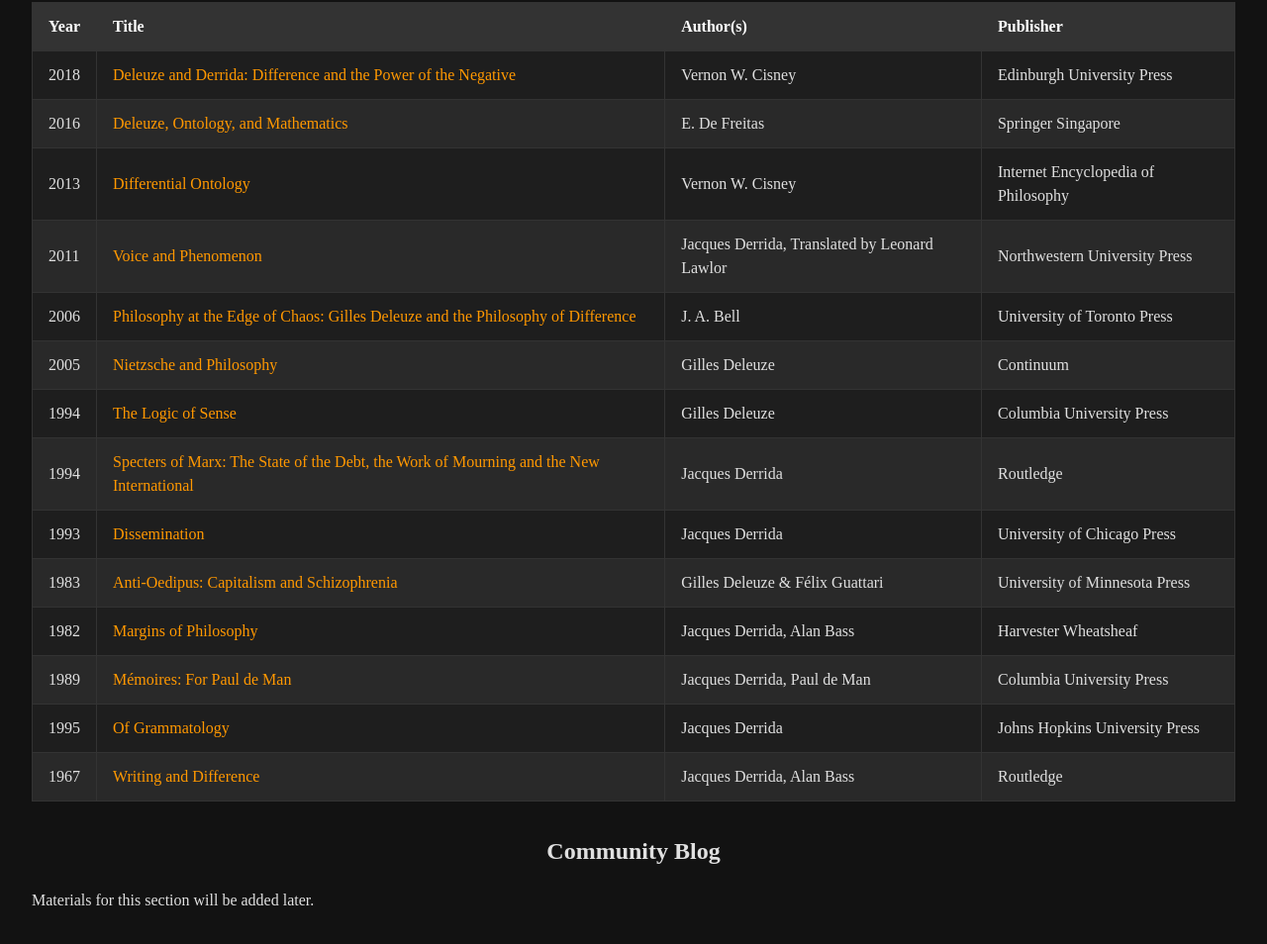
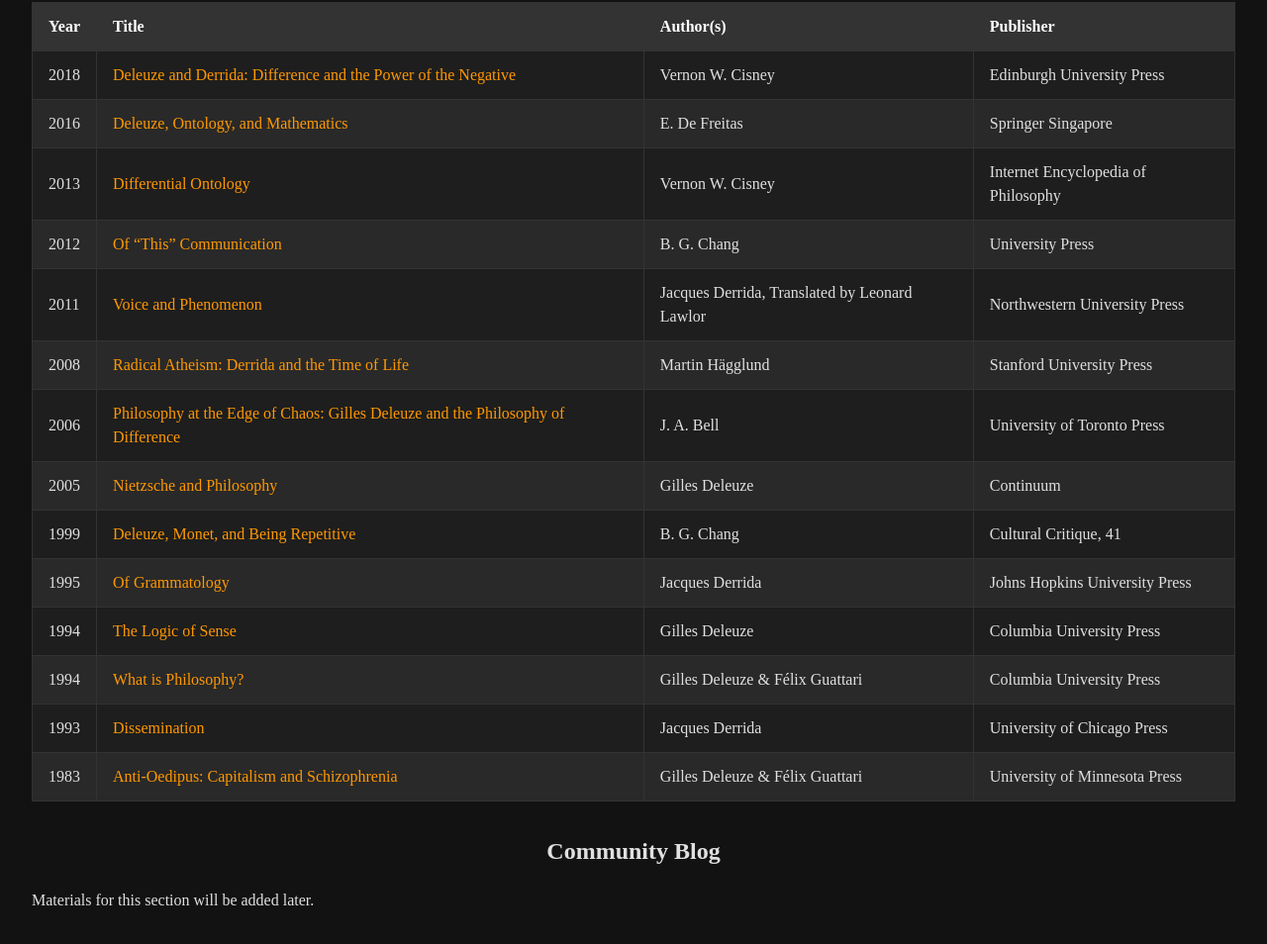
Before and after one commit to nimshav/EOC, a website: page public/index.html in a window 1280 px wide. Shown: the part 1056-2010 px from the top of the page at 99% size. Drawn offline with Linux system fonts and the light colour scheme.

Commit message:
more entries

```diff
--- a/public/index.html
+++ b/public/index.html
@@ -49,10 +49,22 @@
                 <td>Internet Encyclopedia of Philosophy</td>
             </tr>
             <tr>
+                <td>2012</td>
+                <td><a href="EOC_Library/Chang - 2012 - Of This Communication.pdf" target="_blank">Of “This” Communication</a></td>
+                <td>B. G. Chang</td>
+                <td>University Press</td>
+            </tr>
+            <tr>
                 <td>2011</td>
                 <td><a href="https://books.google.com/books/about/Voice_and_Phenomenon.html" target="_blank">Voice and Phenomenon</a></td>
                 <td>Jacques Derrida, Translated by Leonard Lawlor</td>
                 <td>Northwestern University Press</td>
+            </tr>
+            <tr>
+                <td>2008</td>
+                <td><a href="public/EOC_Library/Hägglund - 2008 - Radical atheism Derrida and the time of life.pdf" target="_blank">Radical Atheism: Derrida and the Time of Life</a></td>
+                <td>Martin Hägglund</td>
+                <td>Stanford University Press</td>
             </tr>
             <tr>
                 <td>2006</td>
@@ -67,6 +79,18 @@
                 <td>Continuum</td>
             </tr>
             <tr>
+                <td>1999</td>
+                <td><a href="EOC_Library/Chang - 1999 - Deleuze, Monet, and Being Repetitive.pdf" target="_blank">Deleuze, Monet, and Being Repetitive</a></td>
+                <td>B. G. Chang</td>
+                <td>Cultural Critique, 41</td>
+            </tr>
+            <tr>
+                <td>1995</td>
+                <td><a href="EOC_Library/Derrida and Derrida - 1995 - Of grammatology.pdf" target="_blank">Of Grammatology</a></td>
+                <td>Jacques Derrida</td>
+                <td>Johns Hopkins University Press</td>
+            </tr>
+            <tr>
                 <td>1994</td>
                 <td><a href="public/EOC_Library/Gilles Deleuze - The Logic of Sense.pdf" target="_blank">The Logic of Sense</a></td>
                 <td>Gilles Deleuze</td>
@@ -74,9 +98,9 @@
             </tr>
             <tr>
                 <td>1994</td>
-                    <td><a href="https://files.libcom.org/files/Derrida%20-%20Specters%20of%20Marx%20-%20The%20State%20of%20the%20Debt,%20the%20Work%20of%20Mourning%20and%20the%20New%20International.pdf" target="_blank">Specters of Marx: The State of the Debt, the Work of Mourning and the New International</a></td>
-                    <td>Jacques Derrida</td>
-                    <td>Routledge</td>
+                <td><a href="EOC_Library/Deleuze and Guattari - 1994 - What is philosophy.pdf" target="_blank">What is Philosophy?</a></td>
+                <td>Gilles Deleuze & Félix Guattari</td>
+                <td>Columbia University Press</td>
             </tr>
             <tr>
                 <td>1993</td>
@@ -90,34 +114,9 @@
                 <td>Gilles Deleuze & Félix Guattari</td>
                 <td>University of Minnesota Press</td>
             </tr>
-                <tr>
-                    <td>1982</td>
-                    <td><a href="EOC_Library/Derrida and Bass - 1982 - Margins of philosophy.pdf" target="_blank">Margins of Philosophy</a></td>
-                    <td>Jacques Derrida, Alan Bass</td>
-                    <td>Harvester Wheatsheaf</td>
-                </tr>
-                <tr>
-                    <td>1989</td>
-                    <td><a href="EOC_Library/Derrida and De Man - 1986 - Mémoires for Paul de Man.pdf" target="_blank">Mémoires: For Paul de Man</a></td>
-                    <td>Jacques Derrida, Paul de Man</td>
-                    <td>Columbia University Press</td>
-                </tr>
-                <tr>
-                    <td>1995</td>
-                    <td><a href="EOC_Library/Derrida and Derrida - 1995 - Of grammatology.pdf" target="_blank">Of Grammatology</a></td>
-                    <td>Jacques Derrida</td>
-                    <td>Johns Hopkins University Press</td>
-                </tr>
-                <tr>
-                    <td>1967</td>
-                    <td><a href="EOC_Library/Derrida - 2005 - Writing and difference.pdf" target="_blank">Writing and Difference</a></td>
-                    <td>Jacques Derrida, Alan Bass</td>
-                    <td>Routledge</td>
-                </tr>
         </tbody>
     </table>
 </div>
-
 
     <!-- Placeholder for Community Blog -->
     <div class="community-blog">
```
Also changed, not shown: 7 other files. Lines whose indentation alone changed are shown as unchanged.
